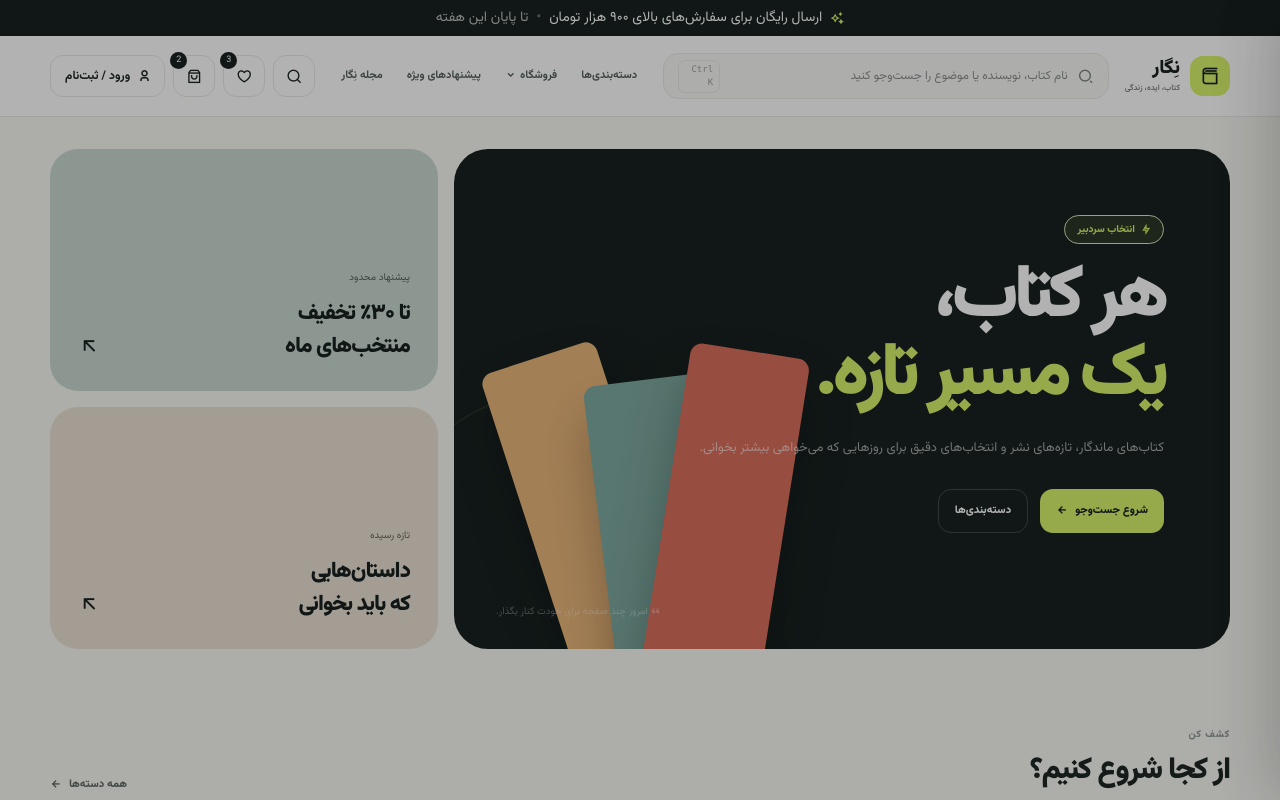
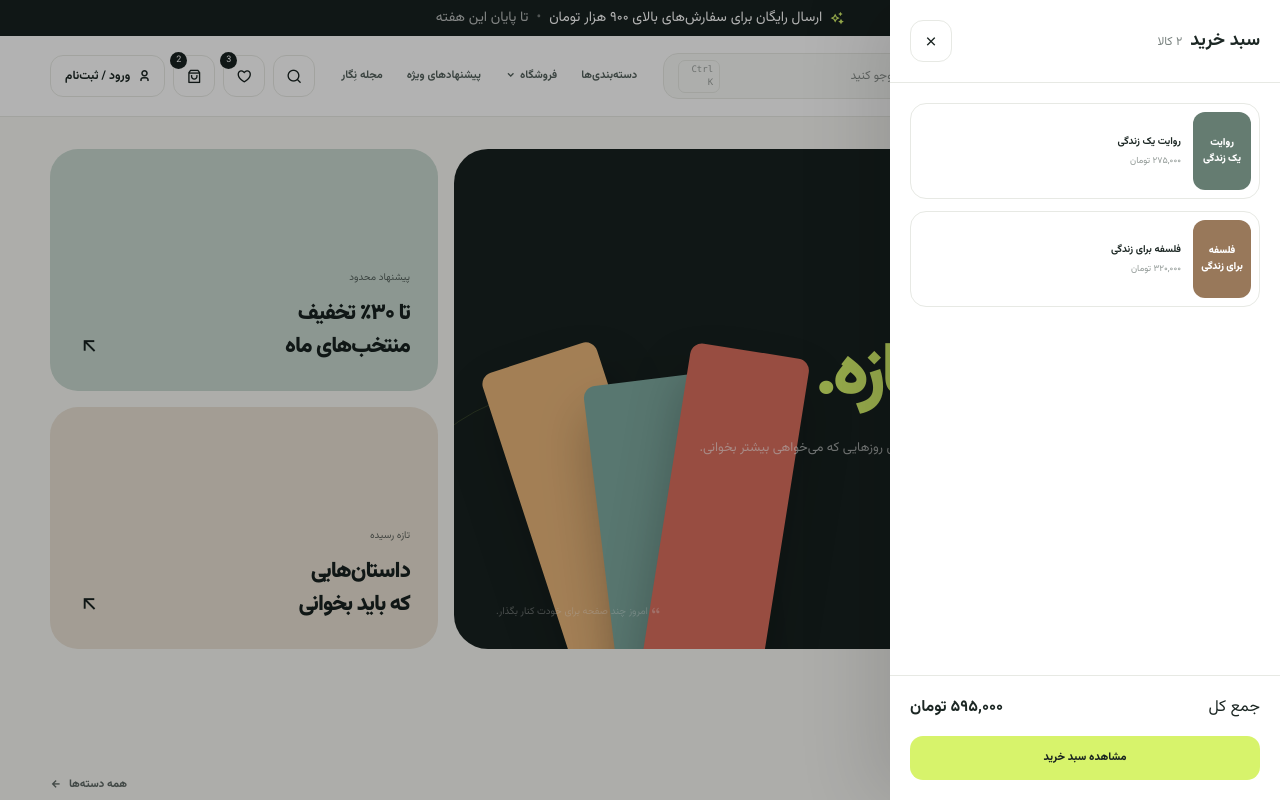
Before and after one commit to mutivox01/Negar-Book, a website: page index.html in a window 1280 px wide. Both pictures are taken after a click on the button "سبد خرید". Shown: the top 800 px of the page. Drawn offline with nearby package versions, Linux system fonts and the light colour scheme; files that its build step writes are made by us from their sources.

Commit message:
fix menu and cart overlay

```diff
--- a/package.json
+++ b/package.json
@@ -1,6 +1,6 @@
 {
   "name": "negar-book",
-  "version": "1.0.0",
+  "version": "1.0.1",
   "description": "",
   "main": "index.js",
   "scripts": {
--- a/src/js/main.js
+++ b/src/js/main.js
@@ -5,17 +5,18 @@ const $$ = (s, root = document) => [...root.querySelectorAll(s)];
 const createDrawer = ({ panel, overlay, openTriggers, closeTriggers }) => {
   if (!panel) return;
   const open = () => {
-    panel.classList.add('open');
+    panel.classList.remove('translate-x-[105%]');
     overlay?.classList.remove('hidden');
     document.body.classList.add('overflow-hidden');
   };
   const close = () => {
-    panel.classList.remove('open');
+    panel.classList.add('translate-x-[105%]');
     overlay?.classList.add('hidden');
     document.body.classList.remove('overflow-hidden');
   };
   $$(openTriggers).forEach(el => el.addEventListener('click', open));
   $$(closeTriggers).forEach(el => el.addEventListener('click', close));
+  $$(".drawer-link").forEach(el => el.addEventListener('click' , close));
   return { open, close };
 };
 
```
Also changed, not shown: index.html (+1 -0 lines), dist/css/style.css.
